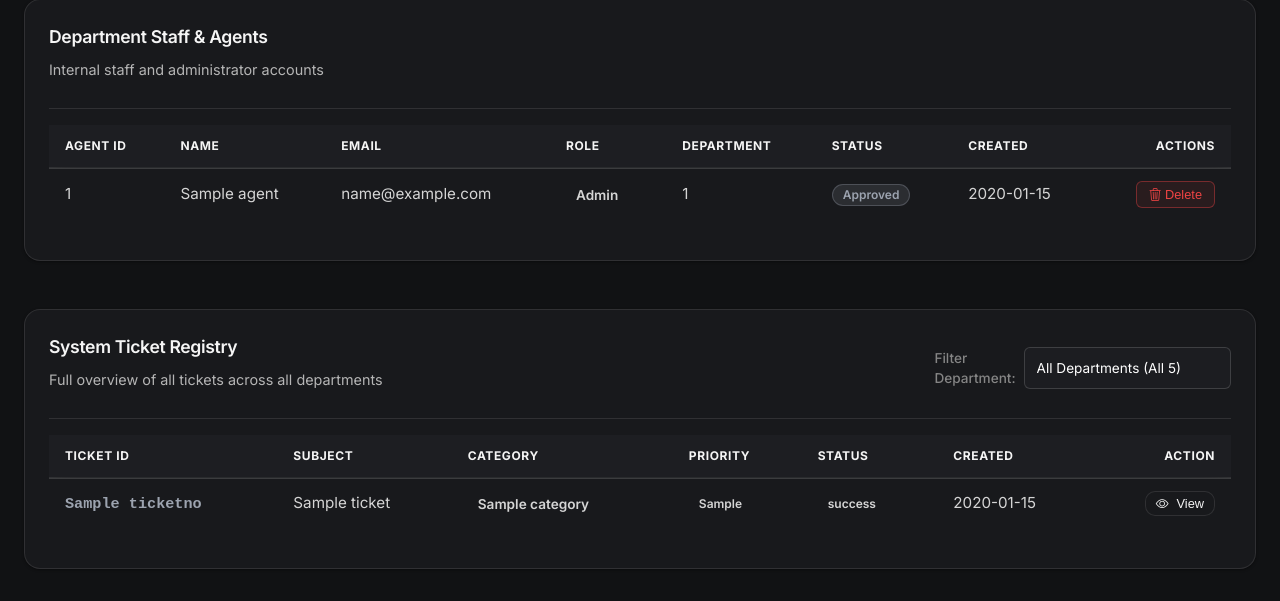
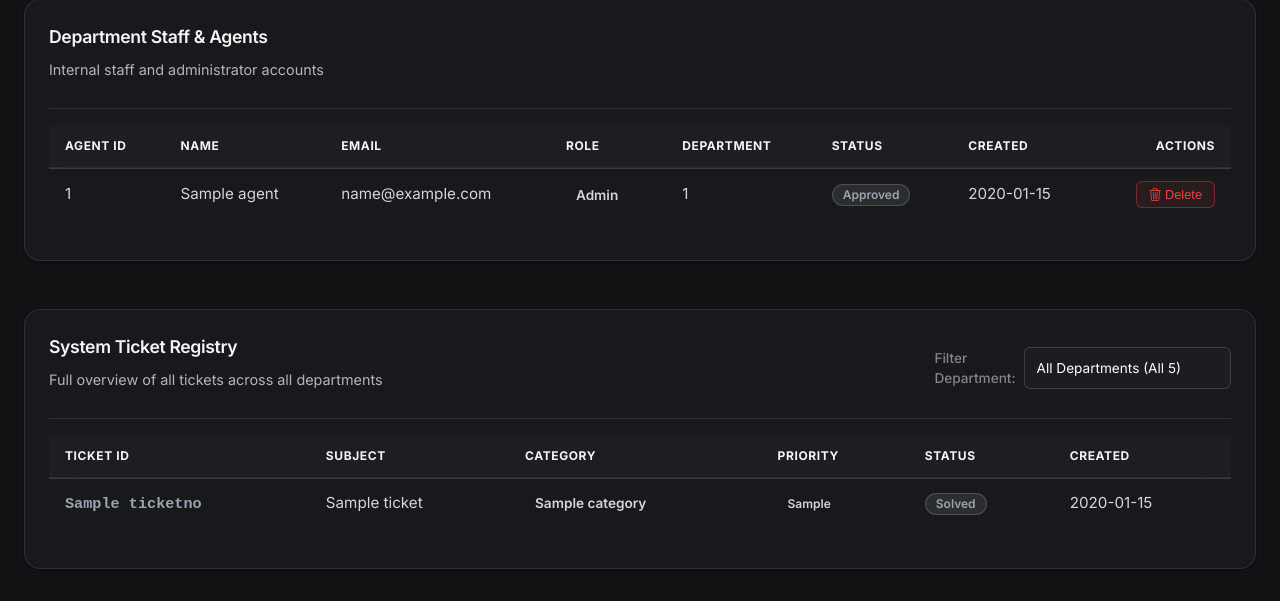
Before and after one commit to nihaal08/CompassIQ, a Flask app: template templates/admin_dashboard.html in a window 1280 px wide. Shown: the part 1214-1815 px from the top of the page. Run offline with Flask 2, Linux system fonts and the light colour scheme; the template is opened without the code that fills it: most values are stand-ins (such as "Sample title", 1, 10 or a date in 2020); some libraries are stand-ins or nearby versions.

Commit message:
Updated Administrator Dashboard

```diff
--- a/app.py
+++ b/app.py
@@ -1474,7 +1474,10 @@ def admin_dashboard():
 
     # Step 4: Fetch all system tickets for Ticket Registry
     all_tickets = query_db(
-        """SELECT ticketno, subject, d.deptname as category, predicted_priority, status, submitdate
+           """SELECT ticketno, subject, d.deptname as category, predicted_priority,
+                   CASE WHEN c.status IN ('Resolved', 'Closed')
+                       THEN 'Solved' ELSE 'Pending' END as admin_status,
+                   submitdate
            FROM complaints c
            JOIN departments d ON c.deptid = d.deptid
            ORDER BY c.submitdate DESC"""
--- a/templates/admin_dashboard.html
+++ b/templates/admin_dashboard.html
@@ -206,7 +206,7 @@
                     <option value="Billing">Billing Support</option>
                     <option value="Account">Account Support</option>
                     <option value="General Inquiry">General Inquiry</option>
-                    <option value="Fraud">Fraud & Security</option>
+                    <option value="Fraud & Security">Fraud & Security</option>
                 </select>
             </div>
         </div>
@@ -227,7 +227,6 @@
                                 <th>Priority</th>
                                 <th>Status</th>
                                 <th>Created</th>
-                                <th style="text-align: right;">Action</th>
                             </tr>
                         </thead>
                         <tbody id="adminTicketTableBody">
@@ -248,19 +247,11 @@
                                         </span>
                                     </td>
                                     <td>
-                                        <span class="badge badge-status-{{ (ticket.status or 'Submitted')|replace(' ', '') }}">
-                                            {{ ticket.status or 'Submitted' }}
+                                        <span class="badge {% if ticket.admin_status == 'Solved' %}badge-status-Resolved{% else %}badge-status-UnderReview{% endif %}">
+                                            {{ ticket.admin_status or 'Pending' }}
                                         </span>
                                     </td>
                                     <td>{{ ticket.submitdate[:10] if ticket.submitdate else 'N/A' }}</td>
-                                    <td style="text-align: right;">
-                                        <button type="button"
-                                                data-ticketno="{{ ticket.ticketno }}"
-                                                class="btn btn-secondary btn-sm btn-view-details"
-                                                style="font-size: 0.8rem; padding: 4px 10px; cursor: pointer;">
-                                            <i class="bi bi-eye"></i> View
-                                        </button>
-                                    </td>
                                 </tr>
                             {% endfor %}
                         </tbody>
```
